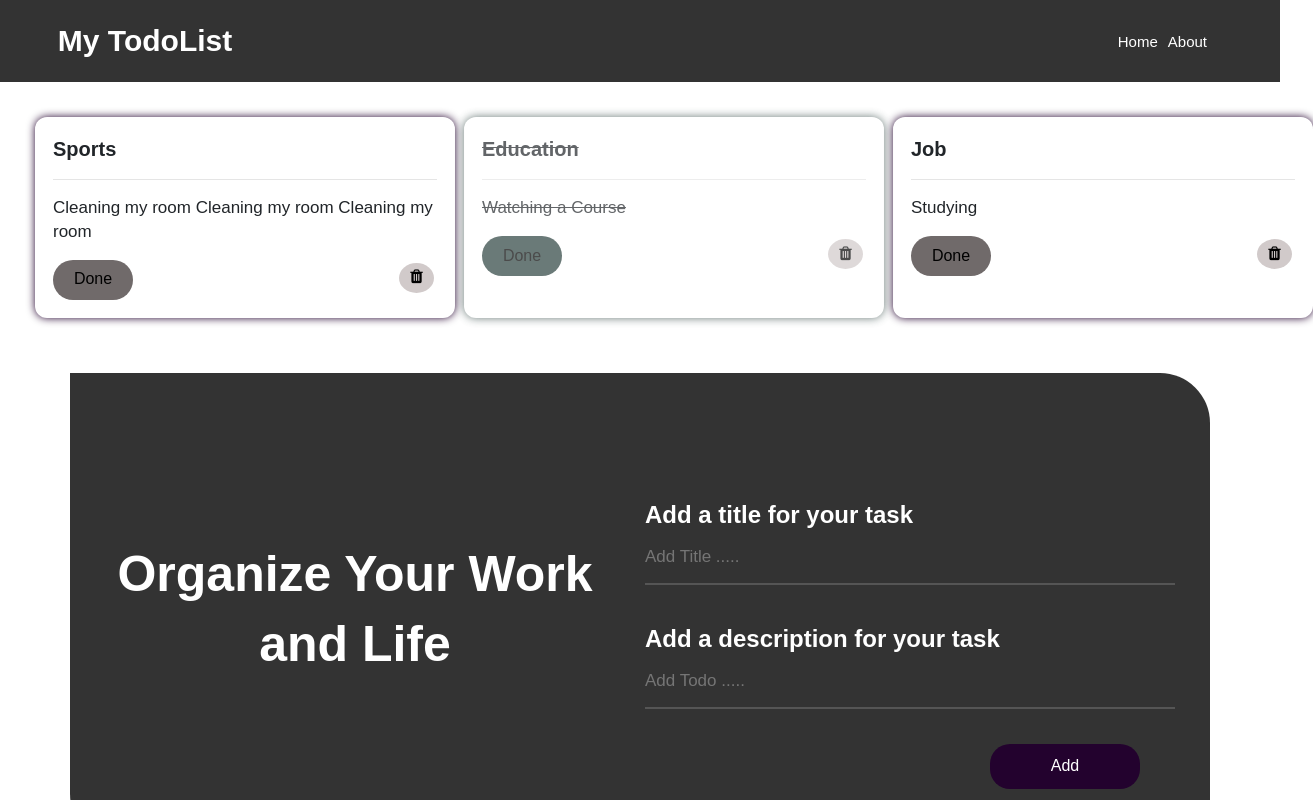
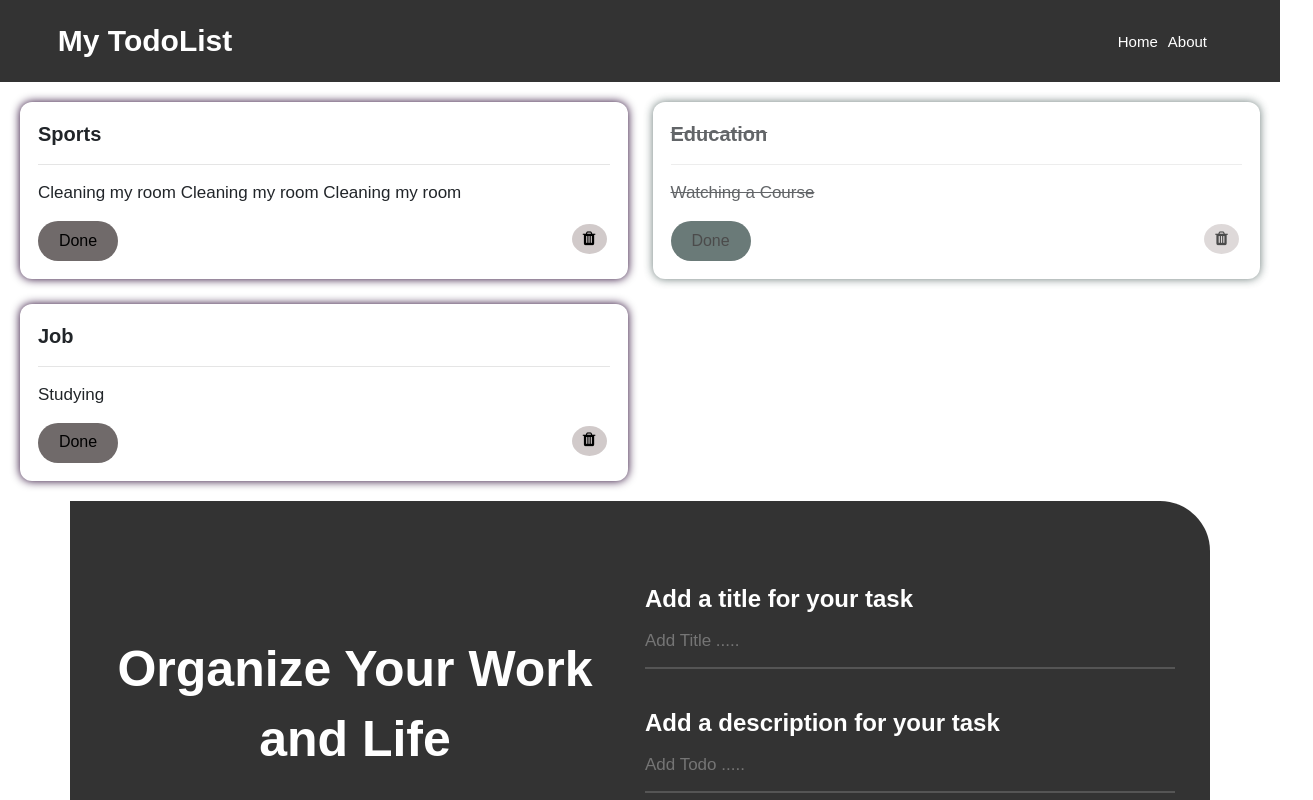
Before and after one commit to Nihal-Mansour/To-do-List, a React (Create React App) app: page / in a window 1280 px wide. Shown: the top 800 px of the page, 1313 px wide, since content can reach past the window. Built offline with nearby package versions, Linux system fonts and the light colour scheme.

Commit message:
responstivity of cards

```diff
--- a/src/App.css
+++ b/src/App.css
@@ -19,6 +19,13 @@ a {
   grid-template-rows: minmax(auto, auto);
   margin: auto;
   grid-auto-flow: dense;
-  grid-gap: 7px;
+  grid-gap: 25px;
   transition: 0.5s;
+  margin: 20px;
 }
+
+@media screen and (max-width: 414px) {
+  .cardbox {
+    grid-template-columns: repeat(auto-fill, minmax(250px, 1fr));
+  }
+}
--- a/src/components/Addaction.css
+++ b/src/components/Addaction.css
@@ -13,13 +13,13 @@
 
 .box1 {
   width: 50%;
-  margin: 15% 20px 20px 5px;
+  margin: 12% 20px 20px 5px;
   box-sizing: border-box;
 }
 
 .box2 {
   width: 50%;
-  margin: 8% 20px 20px 5px;
+  margin: 4% 20px 20px 5px;
   box-sizing: border-box;
 }
 
@@ -102,8 +102,7 @@ input:focus {
   border: transparent;
   width: 150px;
   height: 45px;
-  margin: 35px;
-  float: right;
+  margin: 35px 0px 25px 0px;
 }
 
 .submitbtn:hover {
--- a/src/components/Todocard.css
+++ b/src/components/Todocard.css
@@ -1,9 +1,8 @@
 .todoCard {
   padding: 18px;
-  width: 420px;
+  width: 100%;
   border-radius: 12px;
-  box-shadow: #23022e 0 0 8px;
-  margin: 35px;
+  box-shadow: #23022e 0 0 10px;
 }
 .todoCard:hover {
   box-shadow: #23022e 0 0 5px;
```
